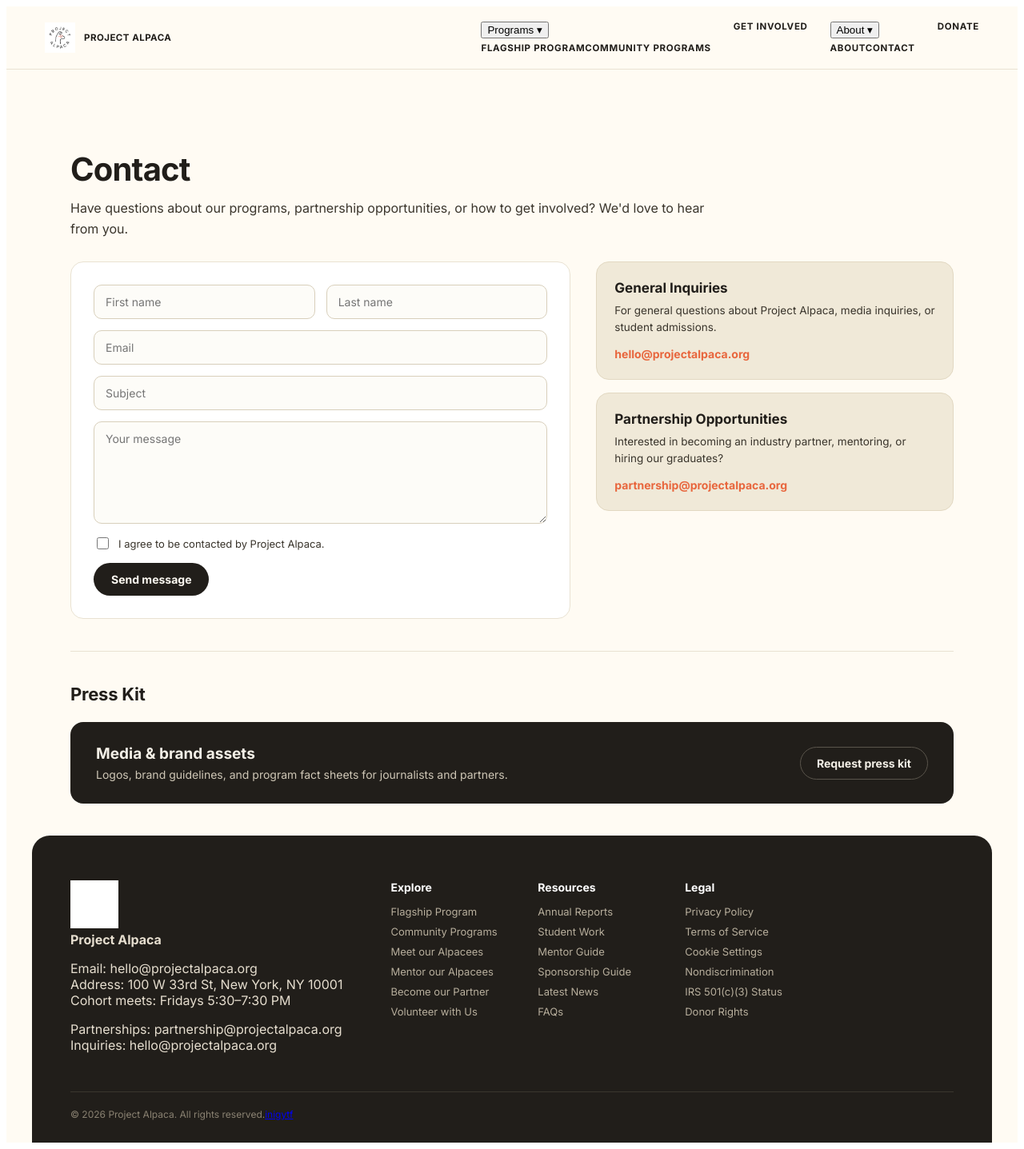
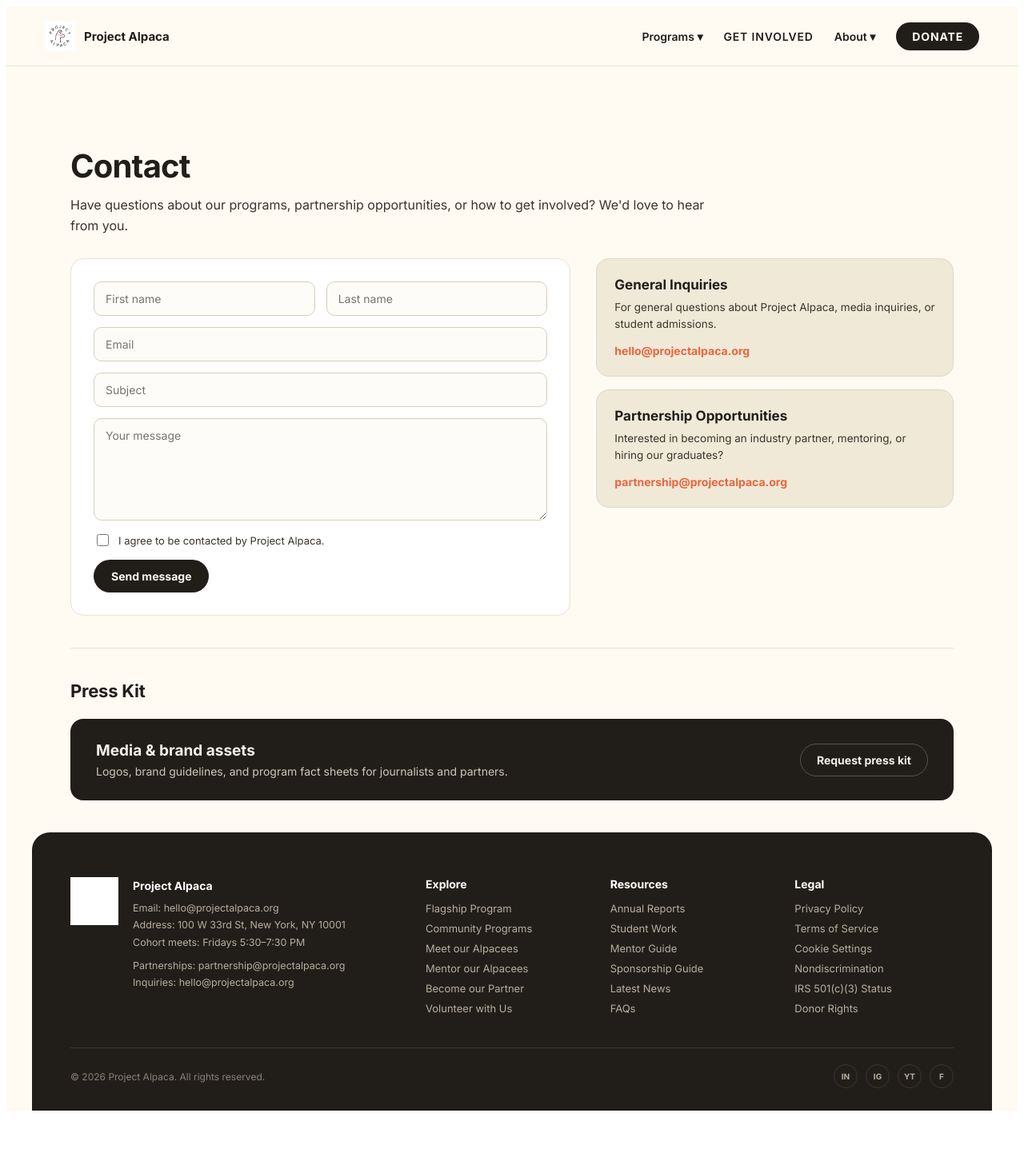
Before and after one commit to jellyfishing2346/project-alpaca, a React (Vite) app: page /contact in a window 1280 px wide. Shown: the whole page at 80% size. After the commit the page ends 1397 px from the top, so only its background shows below. Built offline with nearby package versions, Linux system fonts and the light colour scheme.

Commit message:
Restore full styles.css (nav/footer/contact CSS)

```diff
--- a/styles.css
+++ b/styles.css
@@ -336,3 +336,35 @@
 .corp-label { font-size:11px; font-weight:800; letter-spacing:.08em; text-transform:uppercase; color:#8A8272; }
 .corp-contact > a:first-of-type { font-size:20px; font-weight:800; color:#211E1A; text-decoration:none; }
 @media (max-width:900px){ .corp{grid-template-columns:1fr;} .wamounts{grid-template-columns:repeat(3,1fr);} }
+
+/* ===== Marketing nav (dropdowns + donate) — overrides ===== */
+.nav-name { text-transform:none !important; letter-spacing:0 !important; font-size:15px !important; font-weight:800 !important; }
+.nav-r { display:flex; align-items:center; gap:26px; }
+.nav-r > a, .nav-trigger { color:#211E1A; font-weight:600; font-size:14px; text-decoration:none; background:none; border:0; cursor:pointer; font-family:inherit; padding:0; }
+.nav-r > a:hover, .nav-trigger:hover { color:#E8663D; }
+.nav-item { position:relative; }
+.nav-menu { position:absolute; top:100%; left:0; padding-top:12px; display:none; z-index:30; }
+.nav-item:hover .nav-menu { display:block; }
+.nav-menu a { display:block; white-space:nowrap; background:#fff; border:1px solid #E9E2D2; color:#211E1A; font-size:13.5px; font-weight:600; text-decoration:none; padding:10px 16px; }
+.nav-menu a:first-child { border-radius:10px 10px 0 0; }
+.nav-menu a:last-child { border-radius:0 0 10px 10px; border-top:0; }
+.nav-menu a:hover { background:#F0E9D8; }
+.donate-btn { background:#211E1A !important; color:#FFFBF3 !important; padding:9px 20px !important; border-radius:999px; font-weight:700 !important; }
+.donate-btn:hover { color:#FFFBF3 !important; opacity:.92; }
+
+/* ===== Full footer — overrides ===== */
+.footer-top { display:grid; grid-template-columns:1.2fr 2fr; gap:48px; }
+.footer-brand { display:flex; gap:18px; }
+.footer-contact b { font-size:14px; color:#fff; }
+.footer-contact p { font-size:12.5px; line-height:1.7; color:#B7AE9C; margin:8px 0 0; }
+.footer-cols { grid-template-columns:repeat(3,1fr); }
+.footer-bottom { display:flex; align-items:center; justify-content:space-between; gap:20px; flex-wrap:wrap; }
+.footer-social { display:flex; gap:10px; }
+.footer-social a { width:30px; height:30px; border-radius:50%; border:1px solid #3A362E; color:#B7AE9C; display:flex; align-items:center; justify-content:center; font-size:10px; font-weight:700; text-transform:uppercase; text-decoration:none; }
+.footer-social a:hover { color:#fff; border-color:#fff; }
+
+/* ===== Contact fields (labelled) ===== */
+.cfield { display:flex; flex-direction:column; gap:6px; font-size:13px; font-weight:700; color:#211E1A; }
+.cfield input, .cfield textarea { font-weight:400; }
+.cfield .opt { color:#9A907B; font-weight:400; }
+@media (max-width:900px){ .footer-top{grid-template-columns:1fr;} .footer-brand{flex-direction:column;} }
```
